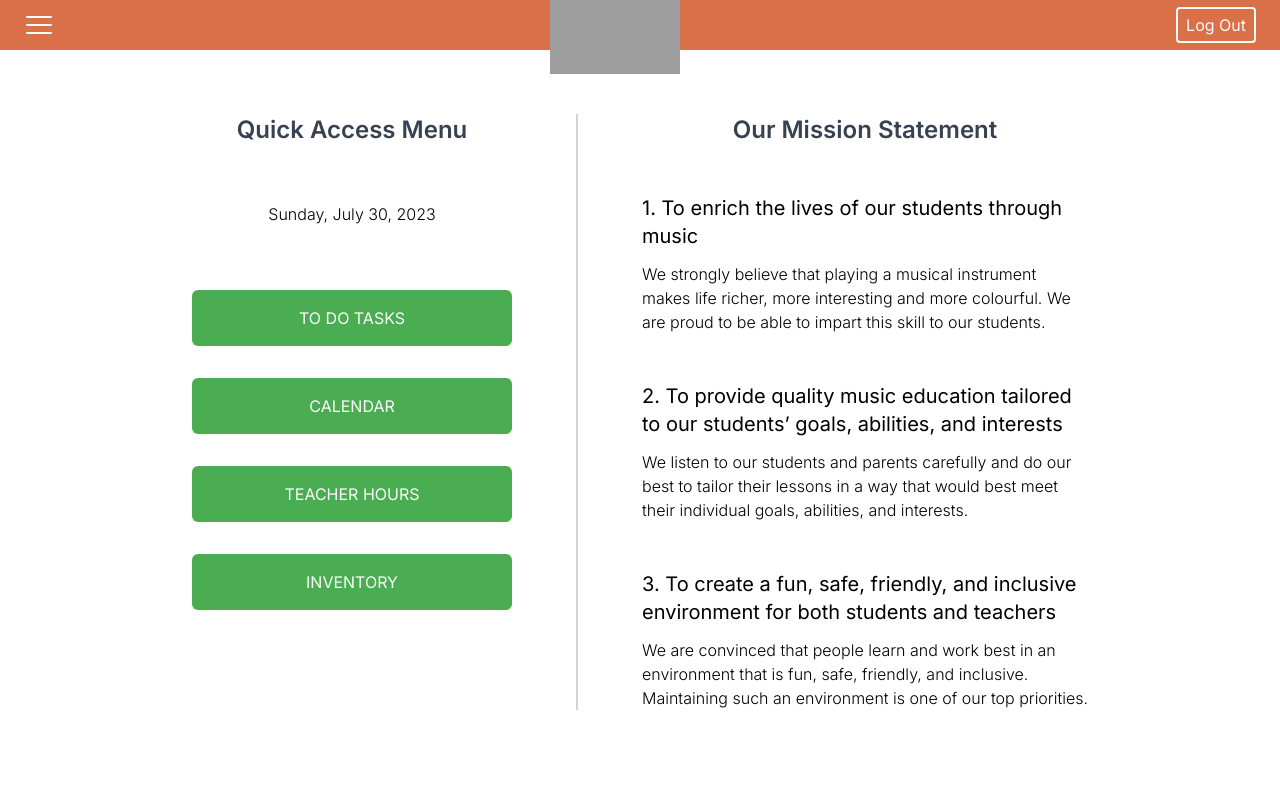
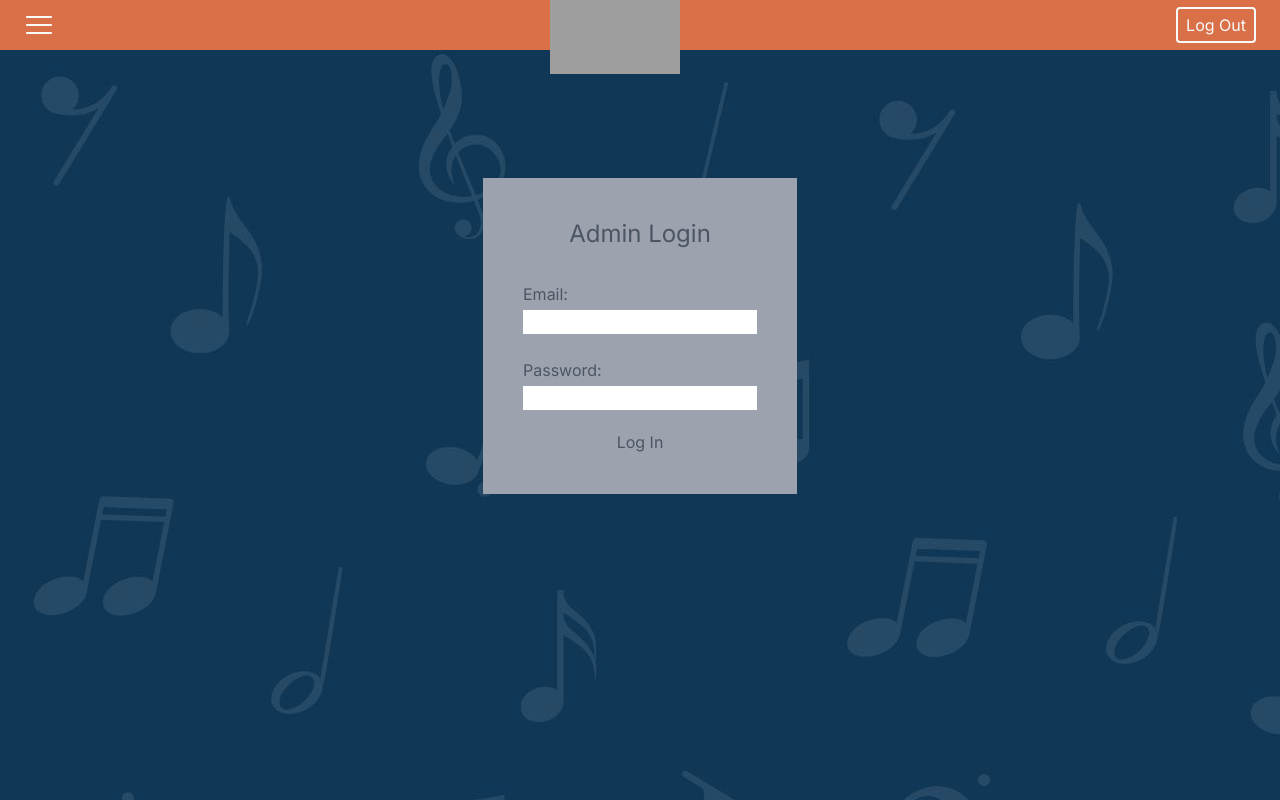
Before and after one commit to tbabyuk/dcam-admin-demo, a Next.js app: page / in a window 1280 px wide. Built offline with nearby package versions, Linux system fonts and the light colour scheme; grey boxes are pictures that could not be loaded.

Commit message:
started working on login page

```diff
--- a/app/page.js
+++ b/app/home/page.jsx
@@ -1,6 +1,5 @@
 "use client";
 
-import Image from "next/image";
 import Link from "next/link";
 
 export default function Home() {
--- /dev/null
+++ b/app/page.jsx
@@ -0,0 +1,27 @@
+"use client";
+
+import Image from "next/image";
+import Link from "next/link";
+
+const Login = () => {
+
+  return (
+    <main className="login-page pt-32 h-[calc(100vh-50px)] bg-[url('/images/bg-login.jpg')]">
+
+      <form className="mx-auto w-fit flex flex-col bg-gray-400 text-gray-600 p-10">
+        <h2 className="text-2xl text-center mb-8">Admin Login</h2>
+        <label className="mb-6">
+          <span className="block mb-1">Email:</span>
+          <input type="email" />
+        </label>
+        <label>
+          <span className="block mb-1">Password:</span>
+          <input type="password" />
+        </label>
+        <button className="mt-5">Log In</button>
+      </form>
+    </main>
+  );
+}
+
+export default Login
```
Also changed, not shown: public/images/bg-login.jpg (added).
